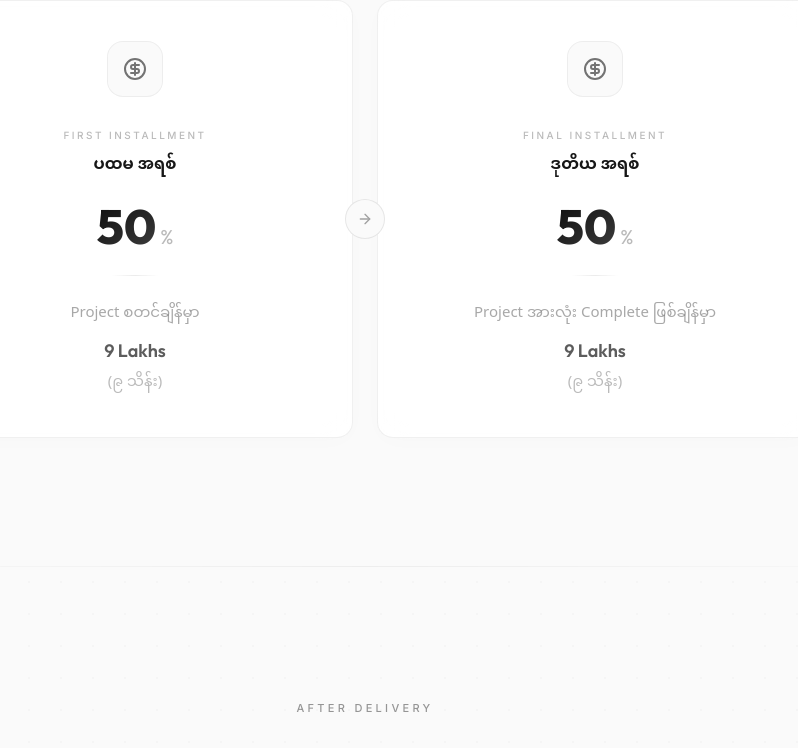
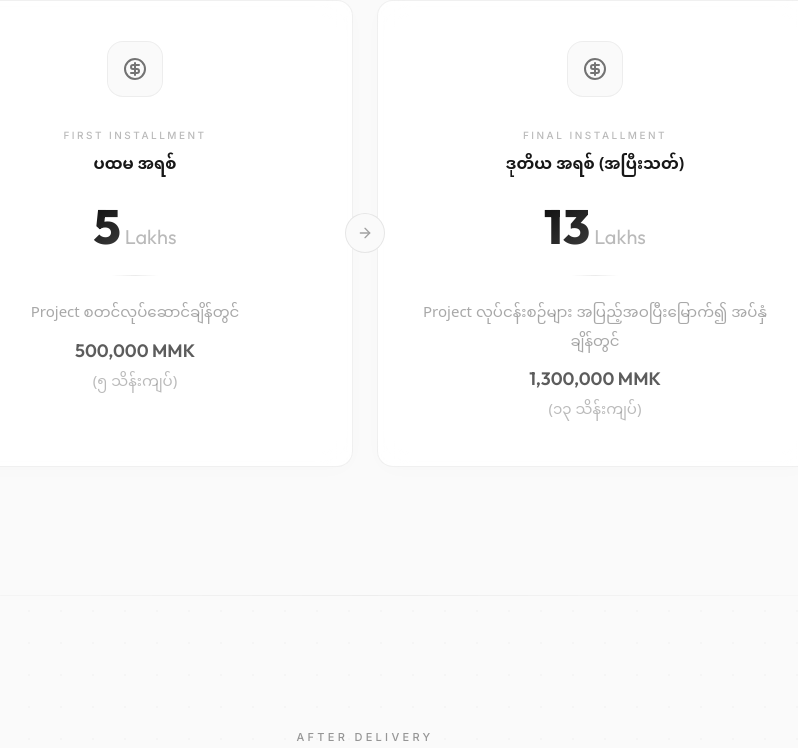
Before and after one commit to devbasestudio/careerlink-quotation, a React (Vite) app: page / in a window 1280 px wide. Shown: the part 8071-8819 px from the top of the page, without its empty margins (275-1073 px from the left). Built offline with nearby package versions, Linux system fonts and the light colour scheme; a web font is replaced by a local one.

Commit message:
Update payment terms: 5 Lakhs upfront, 13 Lakhs upon delivery

```diff
--- a/src/components/PaymentSection.tsx
+++ b/src/components/PaymentSection.tsx
@@ -45,21 +45,21 @@ export function PaymentSection() {
 
             <div className="mb-6">
               <span className="font-heading text-5xl font-extrabold gradient-text-bright">
-                50
+                5
               </span>
-              <span className="text-xl text-muted/40 ml-1 font-heading">%</span>
+              <span className="text-xl text-muted/40 ml-1 font-heading">Lakhs</span>
             </div>
 
             <div className="divider max-w-12 mx-auto mb-6" />
 
             <p className="mm-text-sm text-muted/50">
-              Project စတင်ချိန်မှာ
+              Project စတင်လုပ်ဆောင်ချိန်တွင်
             </p>
             <p className="font-heading text-lg text-secondary/70 font-semibold mt-2">
-              9 Lakhs
+              500,000 MMK
             </p>
             <p className="mm-text-sm text-muted/40 mt-1">
-              (၉ သိန်း)
+              (၅ သိန်းကျပ်)
             </p>
           </div>
 
@@ -78,26 +78,26 @@ export function PaymentSection() {
             </span>
 
             <h3 className="font-heading text-base font-semibold text-secondary mt-2 mb-6 mm-heading">
-              ဒုတိယ အရစ်
+              ဒုတိယ အရစ် (အပြီးသတ်)
             </h3>
 
             <div className="mb-6">
               <span className="font-heading text-5xl font-extrabold gradient-text-bright">
-                50
+                13
               </span>
-              <span className="text-xl text-muted/40 ml-1 font-heading">%</span>
+              <span className="text-xl text-muted/40 ml-1 font-heading">Lakhs</span>
             </div>
 
             <div className="divider max-w-12 mx-auto mb-6" />
 
             <p className="mm-text-sm text-muted/50">
-              Project အားလုံး Complete ဖြစ်ချိန်မှာ
+              Project လုပ်ငန်းစဉ်များ အပြည့်အဝပြီးမြောက်၍ အပ်နှံချိန်တွင်
             </p>
             <p className="font-heading text-lg text-secondary/70 font-semibold mt-2">
-              9 Lakhs
+              1,300,000 MMK
             </p>
             <p className="mm-text-sm text-muted/40 mt-1">
-              (၉ သိန်း)
+              (၁၃ သိန်းကျပ်)
             </p>
           </div>
         </div>
```
